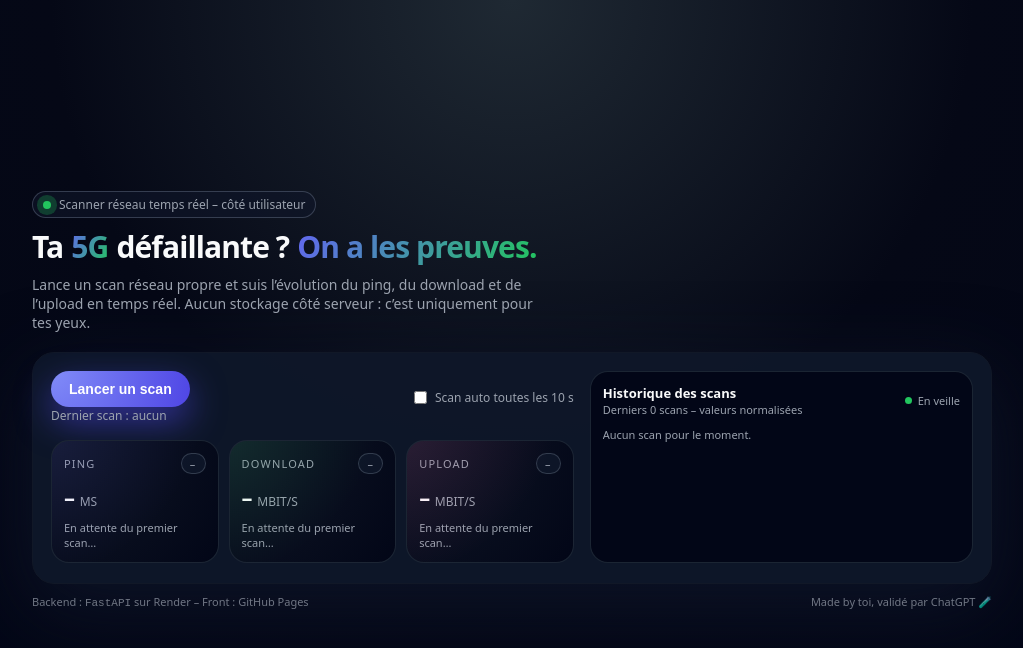
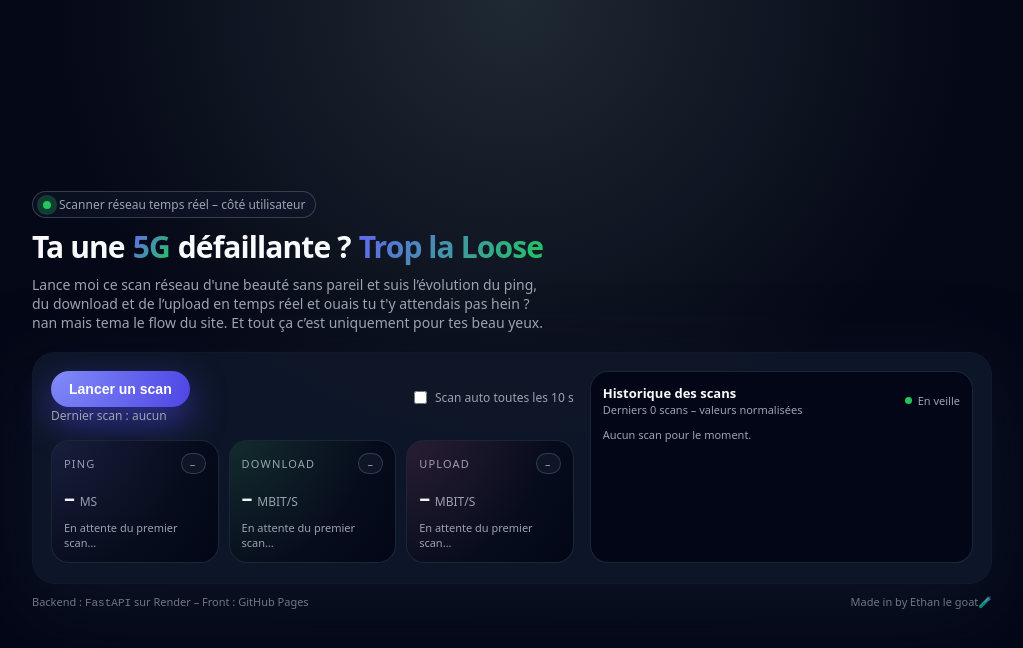
Before and after one commit to Abdoullebricoleur/Ta-5G-D-faillante-MDRRR, a plain HTML site: page index.html in a window 1280 px wide. Shown: the whole page, without its empty margins (128-1151 px from the left). Drawn offline with Linux system fonts and the light colour scheme.

Commit message:
Update index.html

```diff
--- a/index.html
+++ b/index.html
@@ -427,13 +427,13 @@
         Scanner réseau temps réel – côté utilisateur
       </div>
       <h1>
-        Ta <span class="accent">5G</span> défaillante ?
-        <span class="accent">On a les preuves.</span>
+        Ta une <span class="accent">5G</span> défaillante ?
+        <span class="accent">Trop la Loose</span>
       </h1>
       <p class="subtitle">
-        Lance un scan réseau propre et suis l’évolution du ping, du download et
-        de l’upload en temps réel. Aucun stockage côté serveur : c’est
-        uniquement pour tes yeux.
+        Lance moi ce scan réseau d'une beauté sans pareil et suis l’évolution du ping, du download et
+        de l’upload en temps réel et ouais tu t'y attendais pas hein ? nan mais tema le flow du site. Et tout ça c’est
+        uniquement pour tes beau yeux.
       </p>
     </header>
 
@@ -541,7 +541,7 @@
       <span>
         Backend : <code>FastAPI</code> sur Render – Front : GitHub Pages
       </span>
-      <span>Made by toi, validé par ChatGPT 🧪</span>
+      <span>Made in by Ethan le goat🧪</span>
     </footer>
   </div>
   <script>
```
